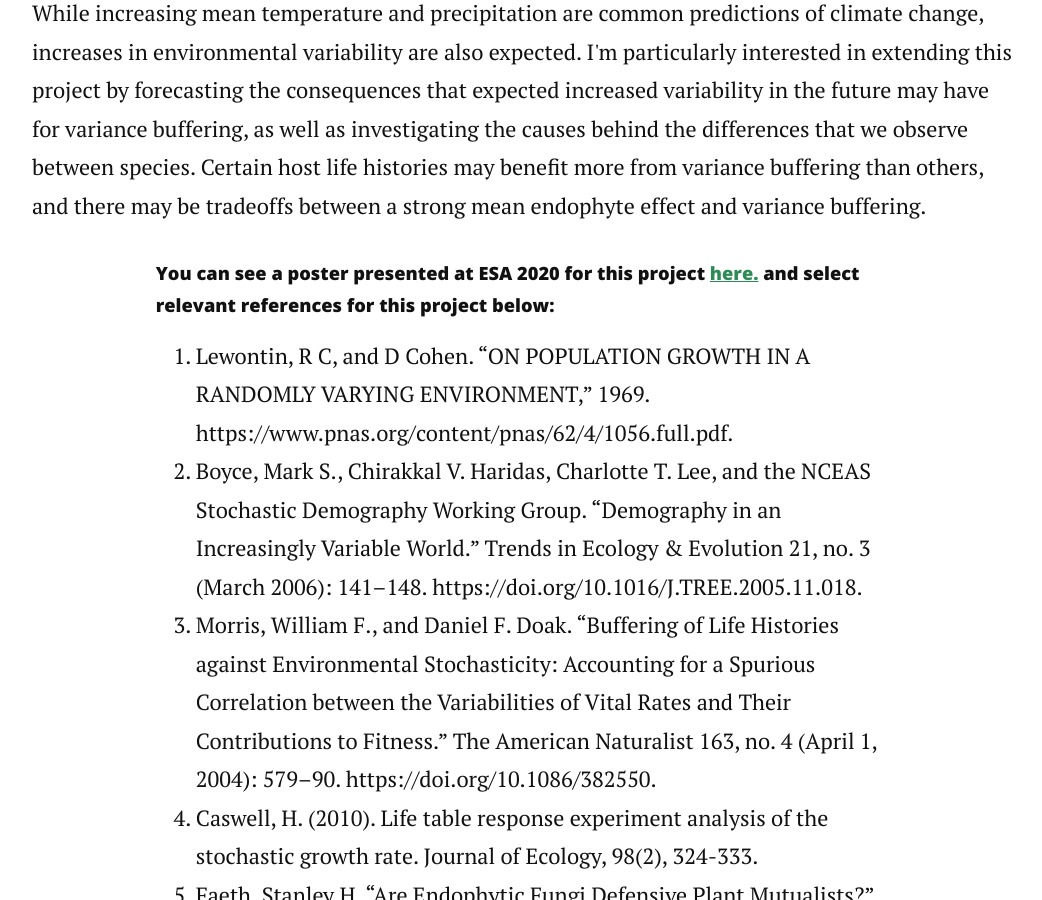
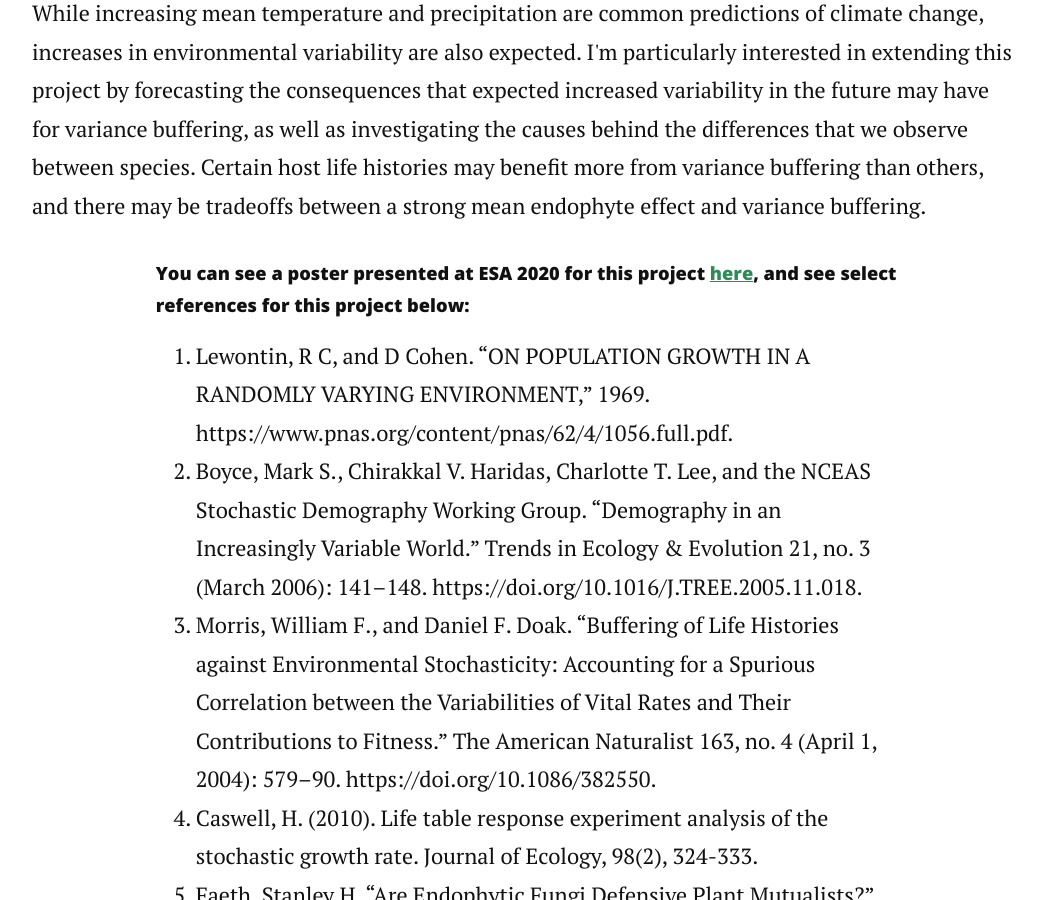
Before and after one commit to joshuacfowler/joshuacfowler.github.io, a Jekyll site: the page built from _posts/2020-07-27-stochastic_demography.markdown, in a window 1280 px wide and 900 px high, scrolled down 3123 px. Shown: the whole window, without its empty margins (113-1155 px from the left). Built offline with Jekyll 4.4.1, drawn with Linux system fonts in a browser that asks for light colours; nearby versions of some CDN libraries.

Commit message:
Update 2020-07-27-stochastic_demography.markdown

```diff
--- a/_posts/2020-07-27-stochastic_demography.markdown
+++ b/_posts/2020-07-27-stochastic_demography.markdown
@@ -36,7 +36,7 @@
 
 While increasing mean temperature and precipitation are common predictions of climate change, increases in environmental variability are also expected. I'm particularly interested in extending this project by forecasting the consequences that expected increased variability in the future may have for variance buffering, as well as investigating the causes behind the differences that we observe between species. Certain host life histories may benefit more from variance buffering than others, and there may be tradeoffs between a strong mean endophyte effect and variance buffering.</p>
 
-##### You can see a poster presented at ESA 2020 for this project <a href="/assets/posters/Fowler_Rice_ESA_2020.pdf" target="_blank">here.</a> and select relevant references for this project below:
+##### You can see a poster presented at ESA 2020 for this project <a href="/assets/posters/Fowler_Rice_ESA_2020.pdf" target="_blank">here</a>, and see select references for this project below:
 
 1. Lewontin, R C, and D Cohen. “ON POPULATION GROWTH IN A RANDOMLY VARYING ENVIRONMENT,” 1969. https://www.pnas.org/content/pnas/62/4/1056.full.pdf.
 2. Boyce, Mark S., Chirakkal V. Haridas, Charlotte T. Lee, and the NCEAS Stochastic Demography Working Group. “Demography in an Increasingly Variable World.” Trends in Ecology & Evolution 21, no. 3 (March 2006): 141–148. https://doi.org/10.1016/J.TREE.2005.11.018.
```
